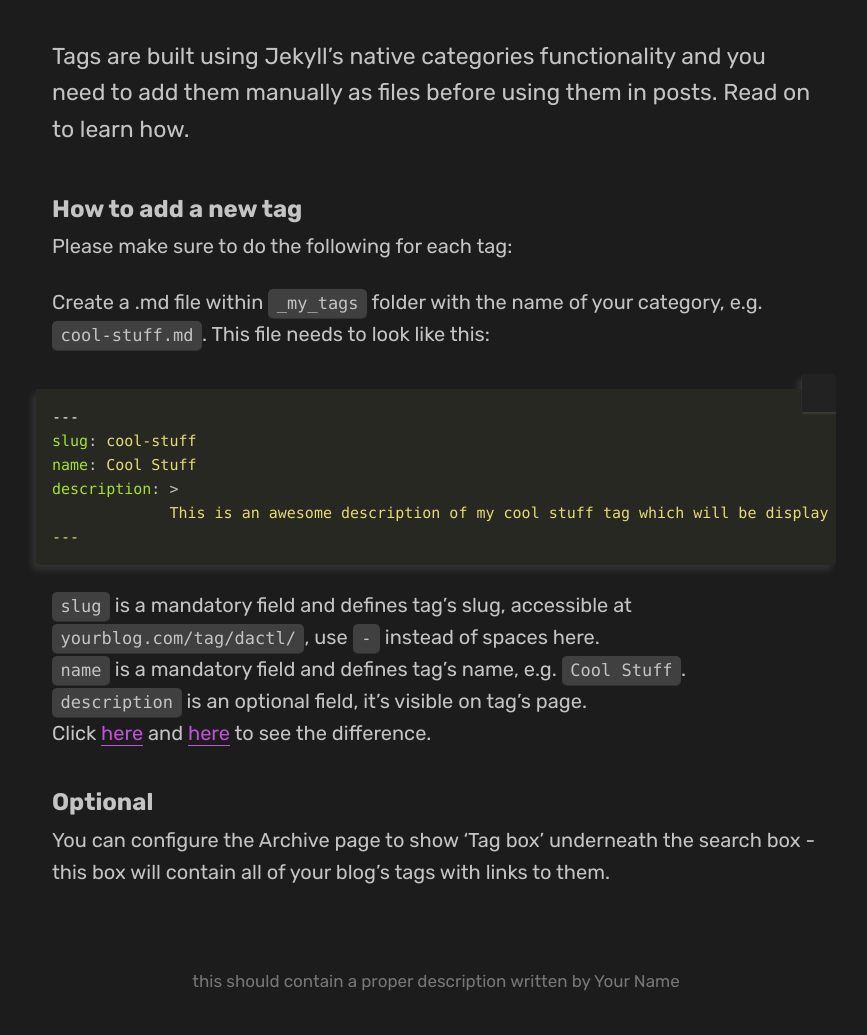
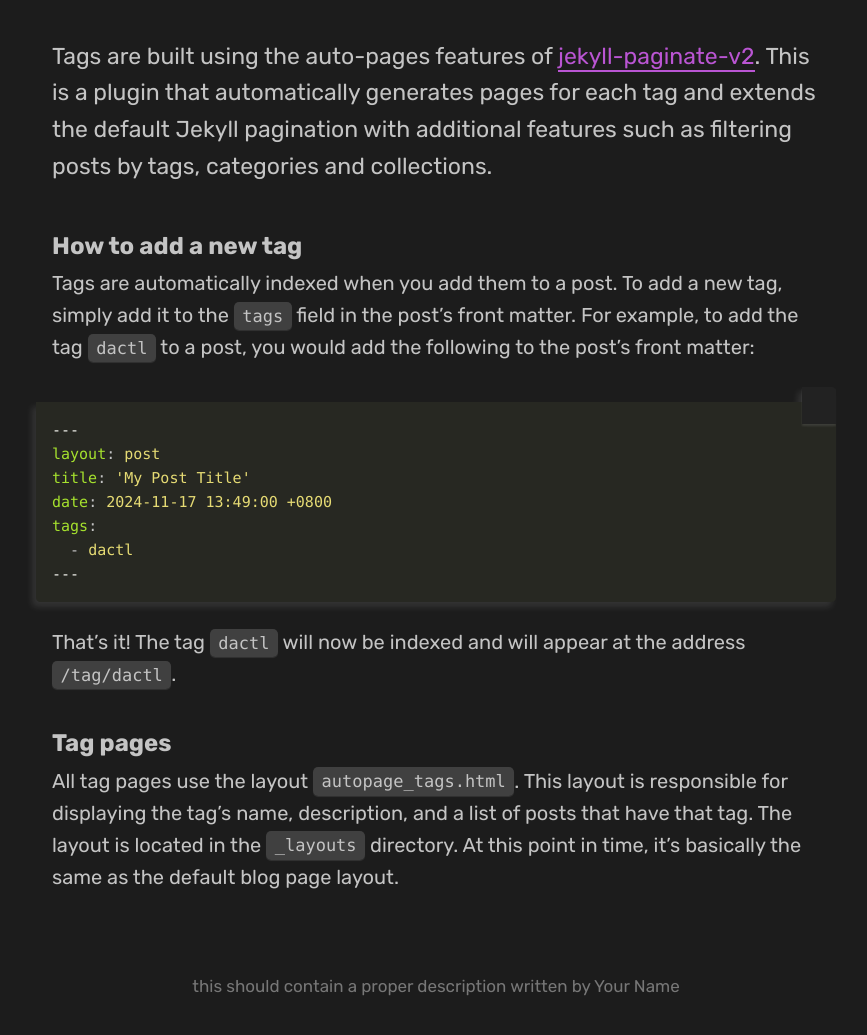
Before and after one commit to SpawnageLoong/rlcj, a Jekyll site: the page built from _posts/2024-11-17-tags-in-rlcj.md, in a window 1280 px wide and 1400 px high, scrolled down 492 px. Shown: the part 336-1371 px from the top of the window, without its empty margins (204-1071 px from the left). Built offline with Jekyll 4.4.1, drawn with Linux system fonts in a browser that asks for light colours.

Commit message:
Update content posts

```diff
--- a/_posts/2024-11-17-tags-in-rlcj.md
+++ b/_posts/2024-11-17-tags-in-rlcj.md
@@ -9,28 +9,27 @@ hero: /uploads/2024-11-17-tags-in-rlcj/hero.jpg
 overlay: orange
 ---
 
-Tags are built using Jekyll's native categories functionality and you need to add them manually as files before using them in posts. Read on to learn how.
+Tags are built using the auto-pages features of [jekyll-paginate-v2](https://github.com/sverrirs/jekyll-paginate-v2/tree/master). This is a plugin that automatically generates pages for each tag and extends the default Jekyll pagination with additional features such as filtering posts by tags, categories and collections.
 {: .lead}
 
-## How to add a new tag
-Please make sure to do the following for each tag:
 <!–-break-–>
 
-Create a .md file within `_my_tags` folder with the name of your category, e.g. `cool-stuff.md`. This file needs to look like this:
+## How to add a new tag
+
+Tags are automatically indexed when you add them to a post. To add a new tag, simply add it to the `tags` field in the post's front matter. For example, to add the tag `dactl` to a post, you would add the following to the post's front matter:
 
 {% highlight yaml %}
 ---
-slug: cool-stuff
-name: Cool Stuff
-description: >
-             This is an awesome description of my cool stuff tag which will be display underneath the title of this tag's page.
+layout: post
+title: 'My Post Title'
+date: 2024-11-17 13:49:00 +0800
+tags:
+  - dactl
 ---
 {% endhighlight %}
 
-`slug` is a mandatory field and defines tag's slug, accessible at `yourblog.com/tag/dactl/`, use `-` instead of spaces here.
-`name` is a mandatory field and defines tag's name, e.g. `Cool Stuff`.
-`description` is an optional field, it's visible on tag's page.
-Click [here]({{ "tag/dactl" | relative_url }}) and [here]({{ "tag/howto" | relative_url }}) to see the difference.
+That's it! The tag `dactl` will now be indexed and will appear at the address `/tag/dactl`.
 
-## Optional
-You can configure the Archive page to show 'Tag box' underneath the search box - this box will contain all of your blog's tags with links to them.
+## Tag pages
+
+All tag pages use the layout `autopage_tags.html`. This layout is responsible for displaying the tag's name, description, and a list of posts that have that tag. The layout is located in the `_layouts` directory. At this point in time, it's basically the same as the default blog page layout.
```
Also changed, not shown: _posts/2024-11-17-config-settings.md (+1 -4 lines), _posts/2024-11-17-yaml-frontmatter.md (+5 -2 lines).
